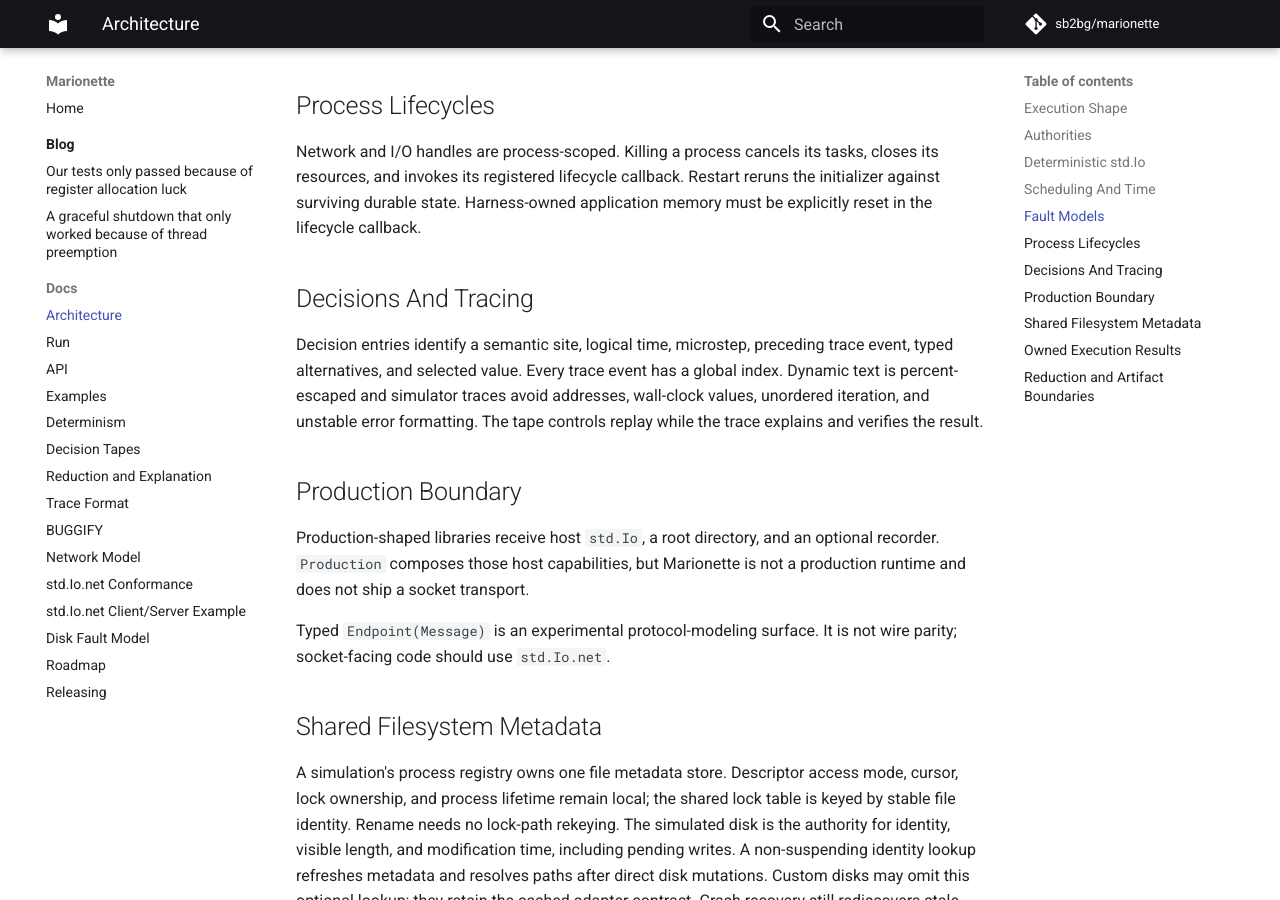
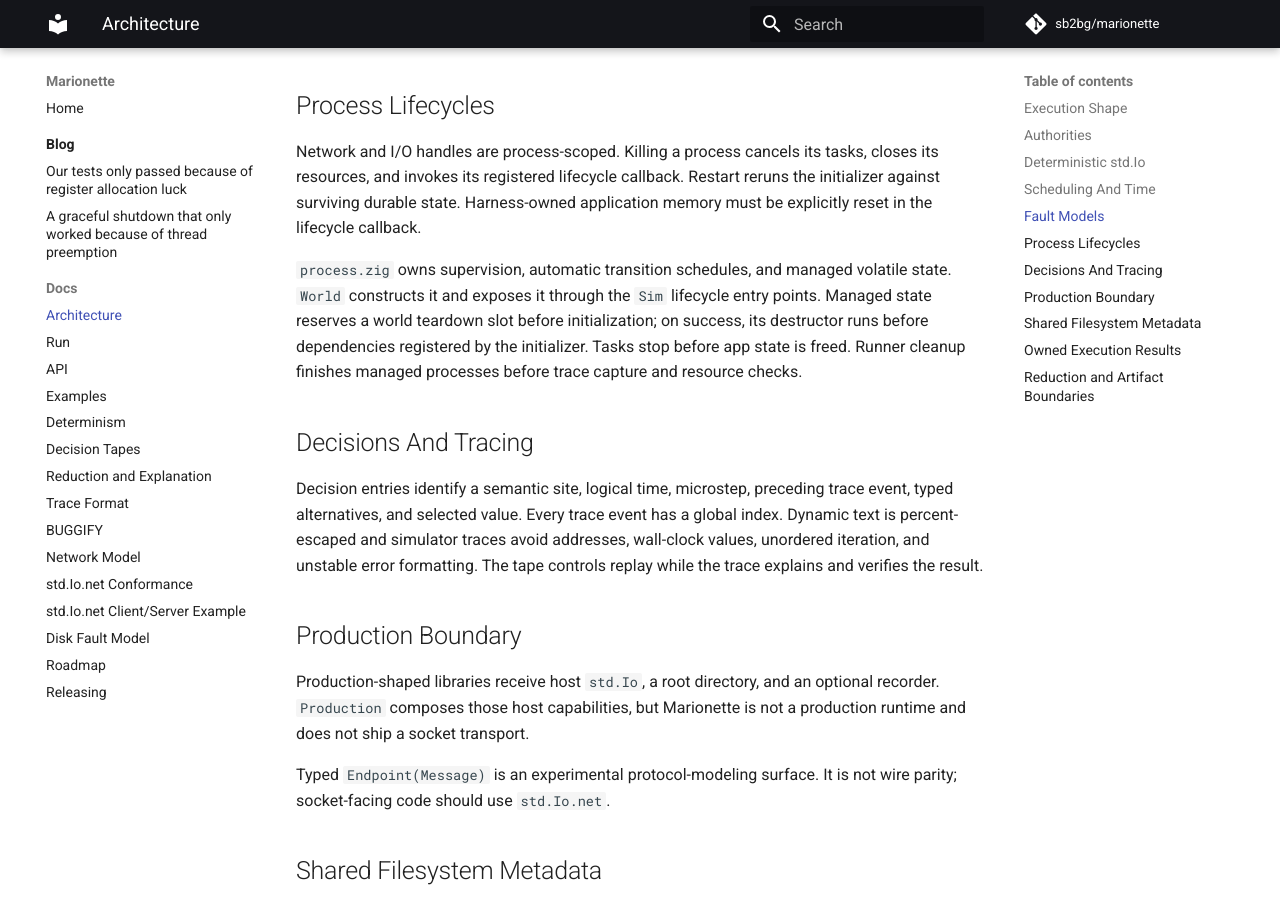
Before and after one commit to sb2bg/marionette, an MkDocs documentation site: the page built from docs/architecture.md, in a window 1280 px wide and 900 px high, scrolled down 1621 px. Built offline with MkDocs 1.6.1 and Material for MkDocs 9.7.7, drawn with Linux system fonts in a browser that asks for light colours; comment, search, counter and statistics services are not loaded.

Commit message:
Move process supervision out of World
ProcessSupervisor, ManagedProcess, and ProcessLifecycle now live in
process.zig. World constructs the supervisor, keeps its Sim lifecycle
entry points as thin delegates, and re-exports the moved types so the
public API is unchanged.

```diff
--- a/docs/architecture.md
+++ b/docs/architecture.md
@@ -74,6 +74,13 @@ tasks, closes its resources, and invokes its registered lifecycle callback.
 Restart reruns the initializer against surviving durable state. Harness-owned
 application memory must be explicitly reset in the lifecycle callback.
 
+`process.zig` owns supervision, automatic transition schedules, and managed
+volatile state. `World` constructs it and exposes it through the `Sim` lifecycle
+entry points. Managed state reserves a world teardown slot before initialization;
+on success, its destructor runs before dependencies registered by the initializer.
+Tasks stop before app state is freed. Runner cleanup finishes managed processes
+before trace capture and resource checks.
+
 ## Decisions And Tracing
 
 Decision entries identify a semantic site, logical time, microstep, preceding
```
Also changed, not shown: 2 other files.
